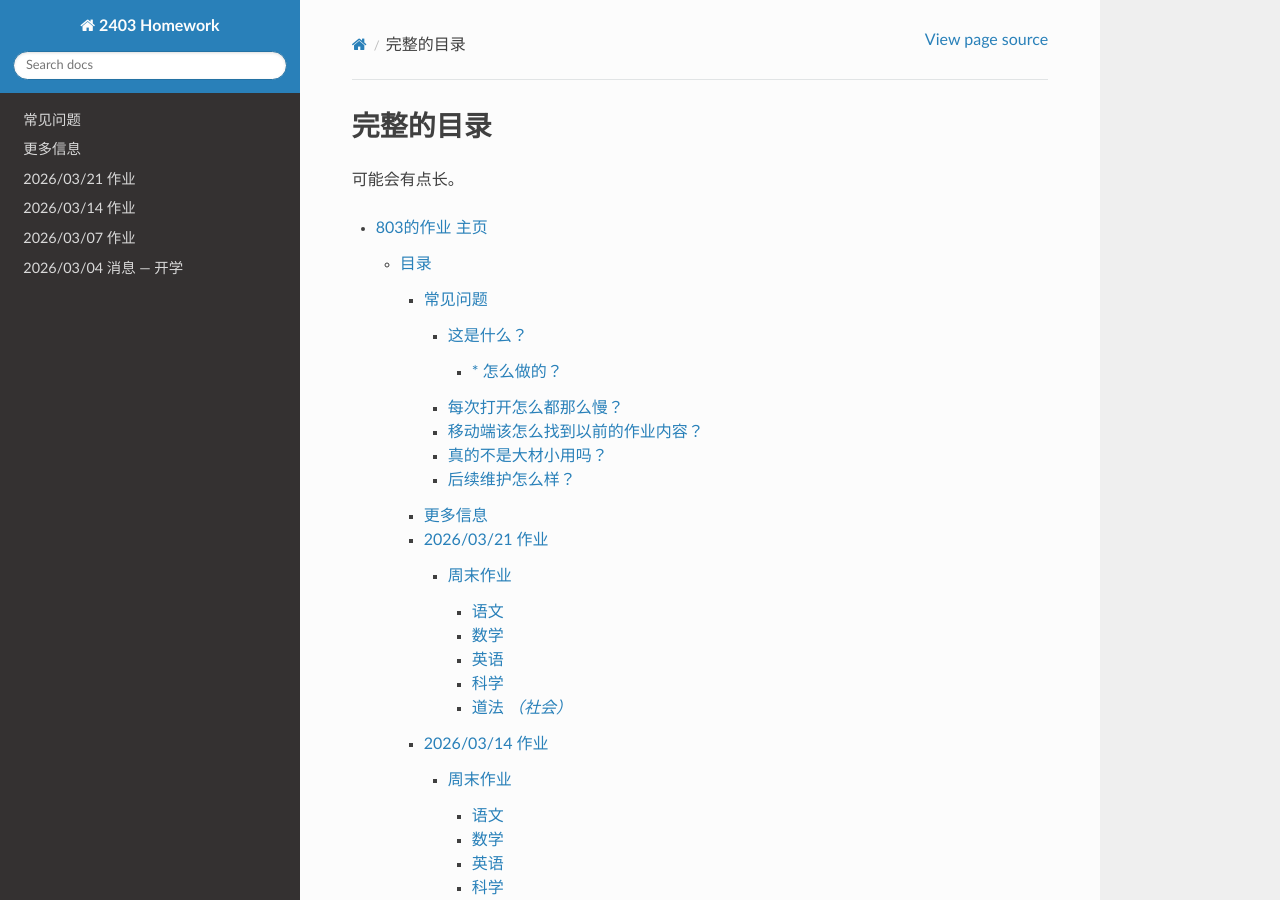
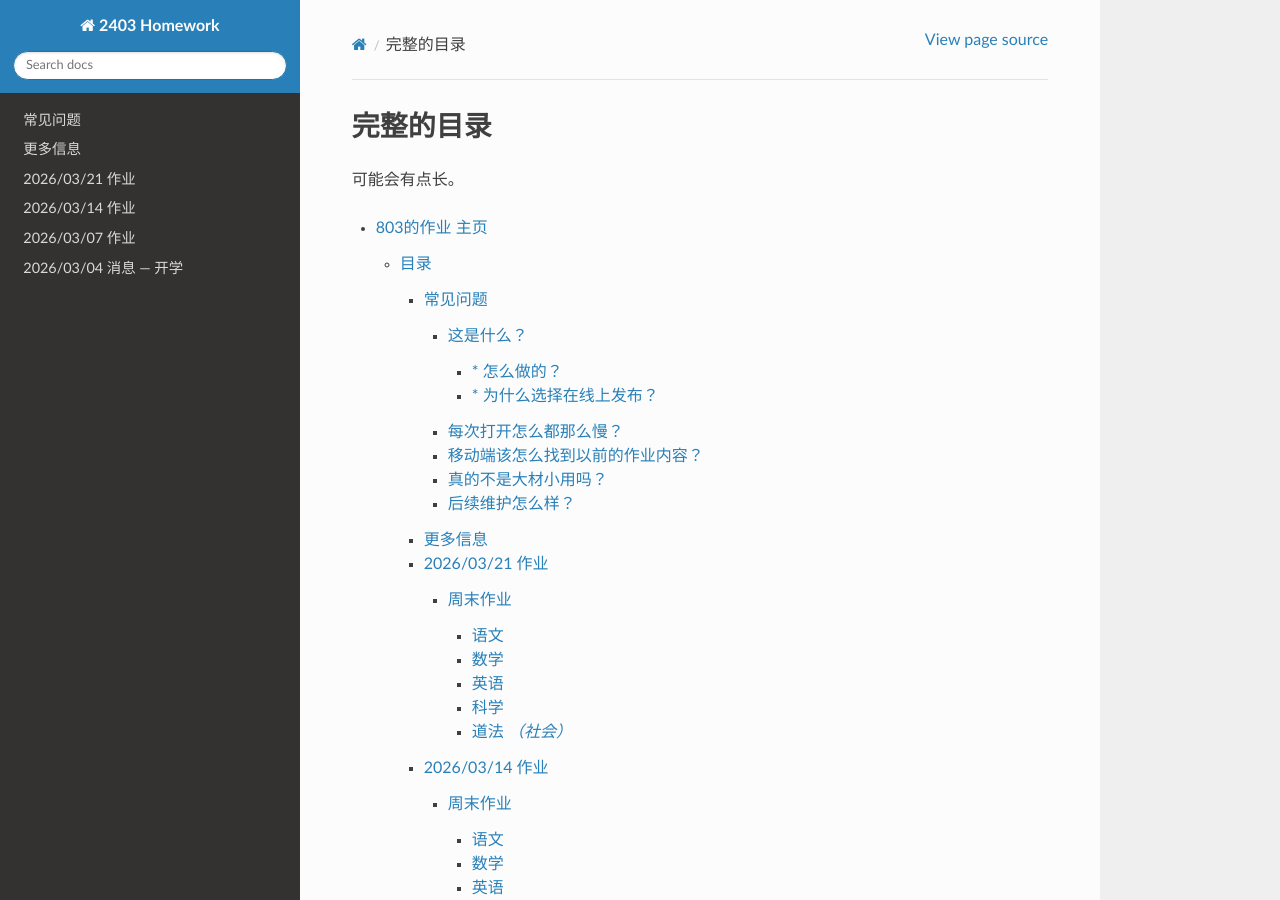
Before and after one commit to Sail-in-1024/2403-Homework, a Sphinx documentation site: the page built from docs/source/contents.rst, in a window 1280 px wide and 900 px high. Built offline with Sphinx 7.4.7 and the Read the Docs theme 3.1.0, drawn with Linux system fonts in a browser that asks for light colours.

Commit message:
更新 faq.rst

```diff
--- a/docs/source/faq.rst
+++ b/docs/source/faq.rst
@@ -17,6 +17,13 @@
 
 .. _The GitHub Repository: https://github.com/Sail-in-1024/2403-Homework
 .. _Read the Docs tutorial: https://github.com/readthedocs/tutorial-template/
+
+\* 为什么选择在线上发布？
+-------------------------
+
+  线上的功能更丰富。
+
+  这就很像一个类似的问题“\ :ref:`真的不是大材小用吗？`\ ”。
 
 每次打开怎么都那么慢？
 ======================
```
